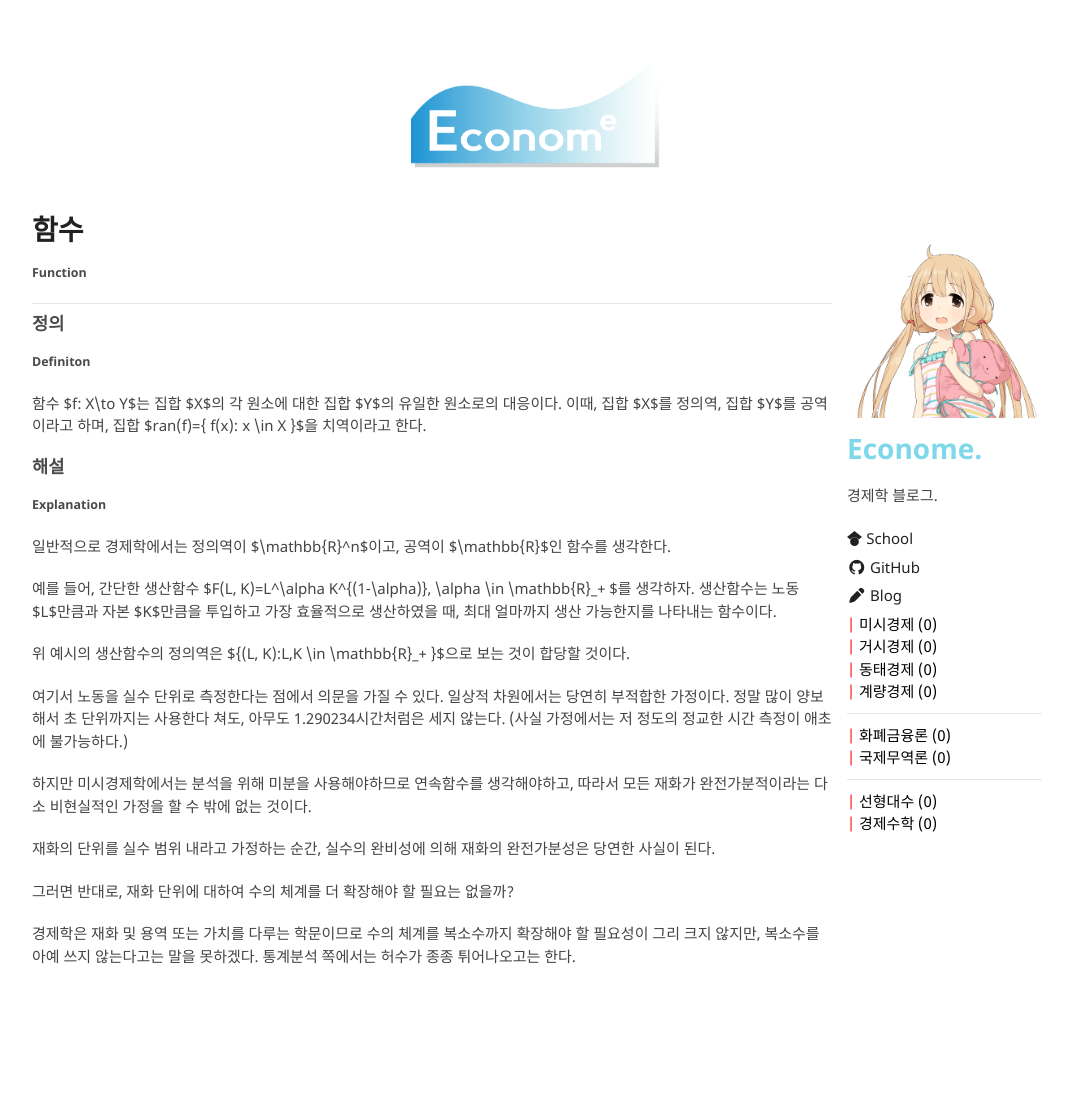
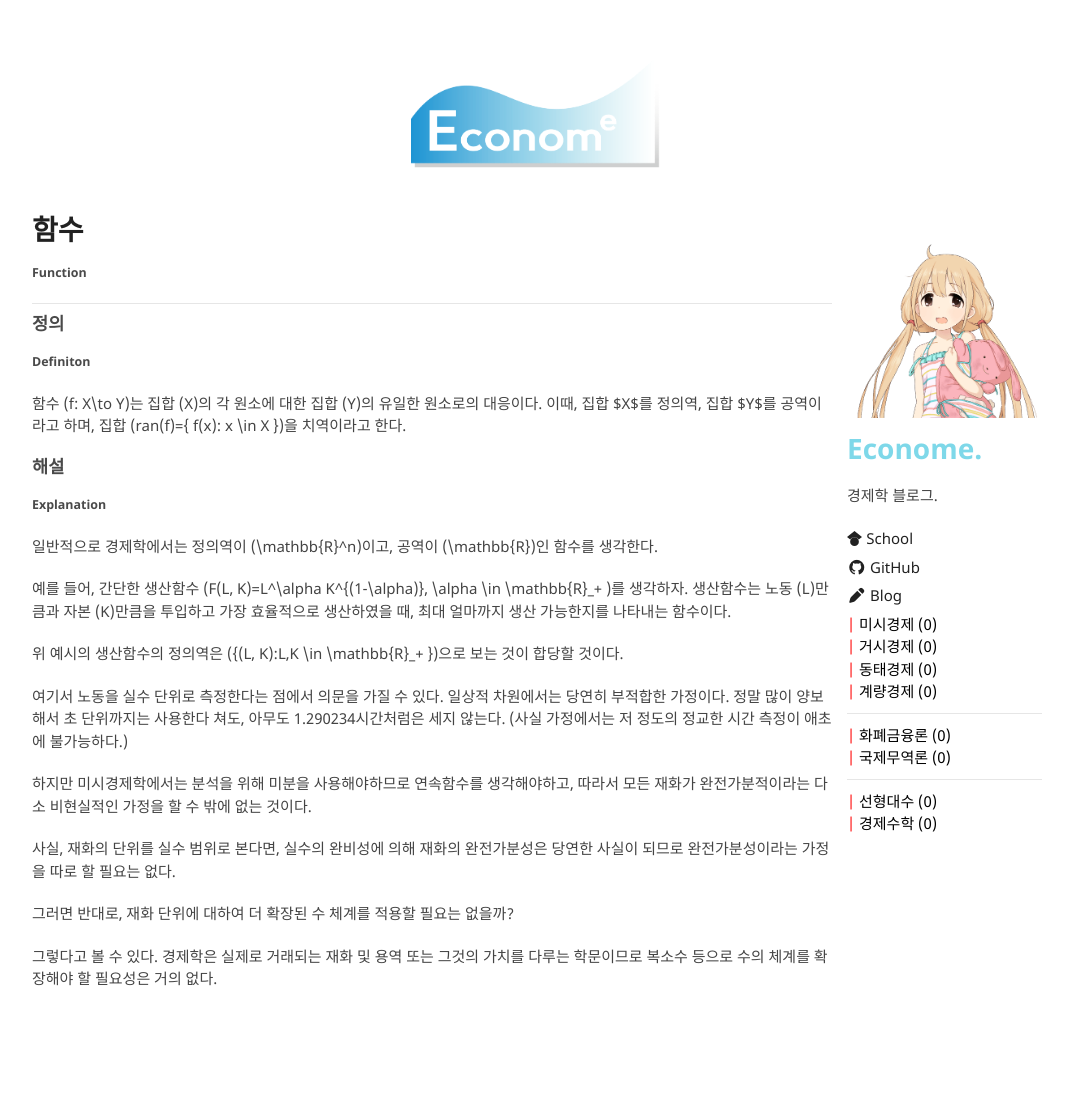
Before and after one commit to Portalife/Portalife.github.io, a Jekyll site: the page built from categories/미시경제/함수/index.md, in a window 1280 px wide. Shown: the whole page, without its empty margins (103-1171 px from the left). Built offline with Jekyll 4.4.1, drawn with Linux system fonts in a browser that asks for light colours; our own code applies the rules of GitHub Pages for plain Markdown files; before the commit the page ends 1087 px from its top, so only the background shows below that.

Commit message:
Update index.md

```diff
--- a/categories/미시경제/함수/index.md
+++ b/categories/미시경제/함수/index.md
@@ -8,27 +8,27 @@
 
 ##### Definiton
 
-함수 $f: X\to Y$는 집합 $X$의 각 원소에 대한 집합 $Y$의 유일한 원소로의 대응이다.
+함수 \(f: X\to Y\)는 집합 \(X\)의 각 원소에 대한 집합 \(Y\)의 유일한 원소로의 대응이다.
 이때, 집합 $X$를 정의역, 집합 $Y$를 공역이라고 하며,
-집합 $ran(f)=\{ f(x):  x \in X \}$을 치역이라고 한다.
+집합 \(ran(f)=\{ f(x):  x \in X \}\)을 치역이라고 한다.
 
 ### 해설
 
 ##### Explanation
 
-일반적으로 경제학에서는 정의역이 $\mathbb{R}^n$이고, 공역이 $\mathbb{R}$인 함수를 생각한다.
+일반적으로 경제학에서는 정의역이 \(\mathbb{R}^n\)이고, 공역이 \(\mathbb{R}\)인 함수를 생각한다.
 
-예를 들어, 간단한 생산함수 $F(L, K)=L^\alpha K^{(1-\alpha)}, \alpha \in \mathbb{R}_+ $를 생각하자.
-생산함수는 노동 $L$만큼과 자본 $K$만큼을 투입하고 가장 효율적으로 생산하였을 때, 최대 얼마까지 생산 가능한지를 나타내는 함수이다.
+예를 들어, 간단한 생산함수 \(F(L, K)=L^\alpha K^{(1-\alpha)}, \alpha \in \mathbb{R}_+ \)를 생각하자.
+생산함수는 노동 \(L\)만큼과 자본 \(K\)만큼을 투입하고 가장 효율적으로 생산하였을 때, 최대 얼마까지 생산 가능한지를 나타내는 함수이다.
 
-위 예시의 생산함수의 정의역은 $\{(L, K):L,K \in \mathbb{R}_+ \}$으로 보는 것이 합당할 것이다.
+위 예시의 생산함수의 정의역은 \(\{(L, K):L,K \in \mathbb{R}_+ \}\)으로 보는 것이 합당할 것이다.
 
 여기서 노동을 실수 단위로 측정한다는 점에서 의문을 가질 수 있다. 일상적 차원에서는 당연히 부적합한 가정이다. 정말 많이 양보해서 초 단위까지는 사용한다 쳐도,  아무도 1.290234시간처럼은 세지 않는다. (사실 가정에서는 저 정도의 정교한 시간 측정이 애초에 불가능하다.)
 
 하지만 미시경제학에서는 분석을 위해 미분을 사용해야하므로 연속함수를 생각해야하고, 따라서 모든 재화가 완전가분적이라는 다소 비현실적인 가정을 할 수 밖에 없는 것이다.
 
-재화의 단위를 실수 범위 내라고 가정하는 순간, 실수의 완비성에 의해 재화의 완전가분성은 당연한 사실이 된다.
+사실, 재화의 단위를 실수 범위로 본다면, 실수의 완비성에 의해 재화의 완전가분성은 당연한 사실이 되므로 완전가분성이라는 가정을 따로 할 필요는 없다.
 
-그러면 반대로, 재화 단위에 대하여 수의 체계를 더 확장해야 할 필요는 없을까?
+그러면 반대로, 재화 단위에 대하여 더 확장된 수 체계를 적용할 필요는 없을까?
 
-경제학은 재화 및 용역 또는 가치를 다루는 학문이므로 수의 체계를 복소수까지 확장해야 할 필요성이 그리 크지 않지만, 복소수를 아예 쓰지 않는다고는 말을 못하겠다. 통계분석 쪽에서는 허수가 종종 튀어나오고는 한다.
+그렇다고 볼 수 있다. 경제학은 실제로 거래되는 재화 및 용역 또는 그것의 가치를 다루는 학문이므로 복소수 등으로 수의 체계를 확장해야 할 필요성은 거의 없다.
```
